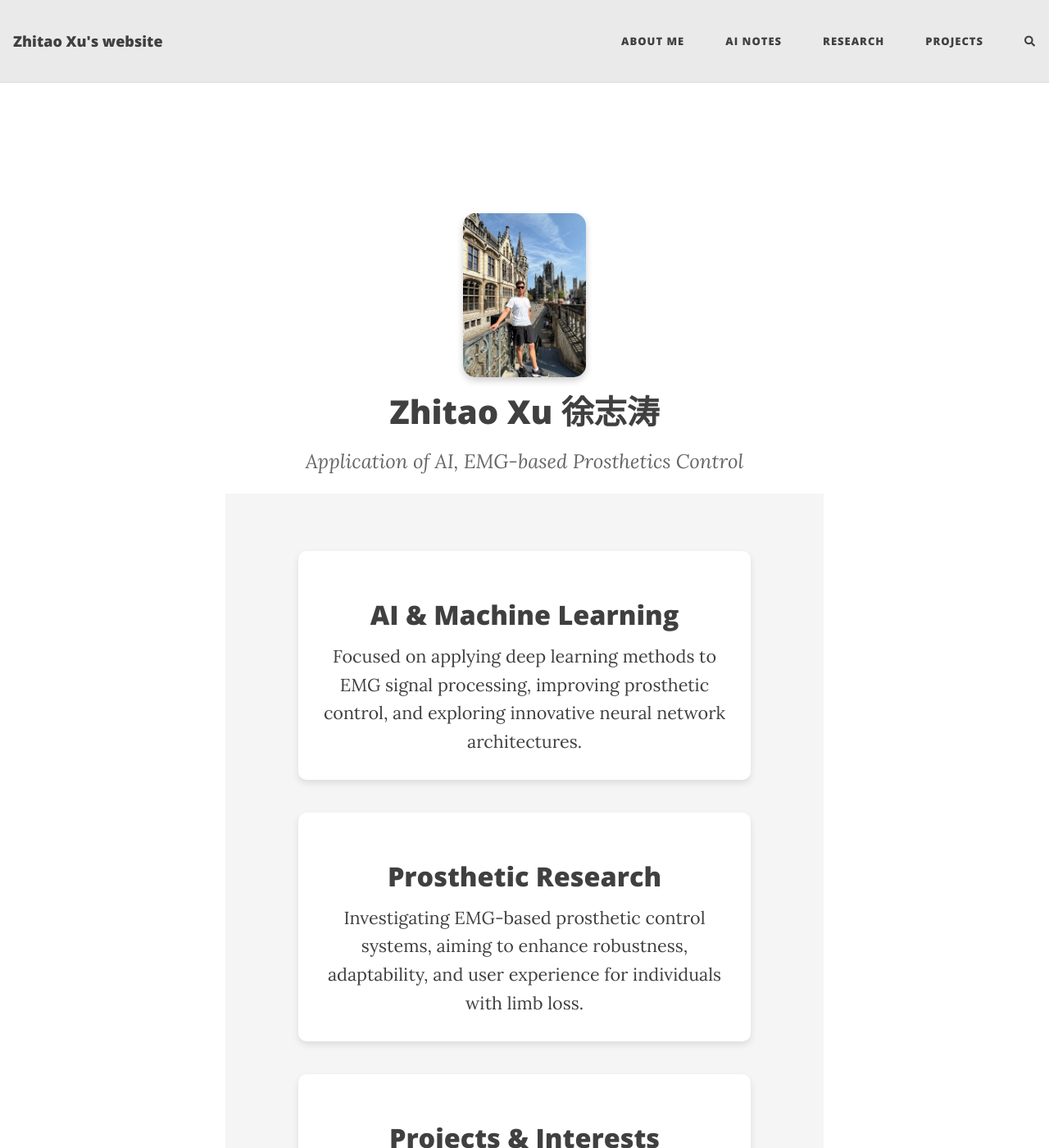
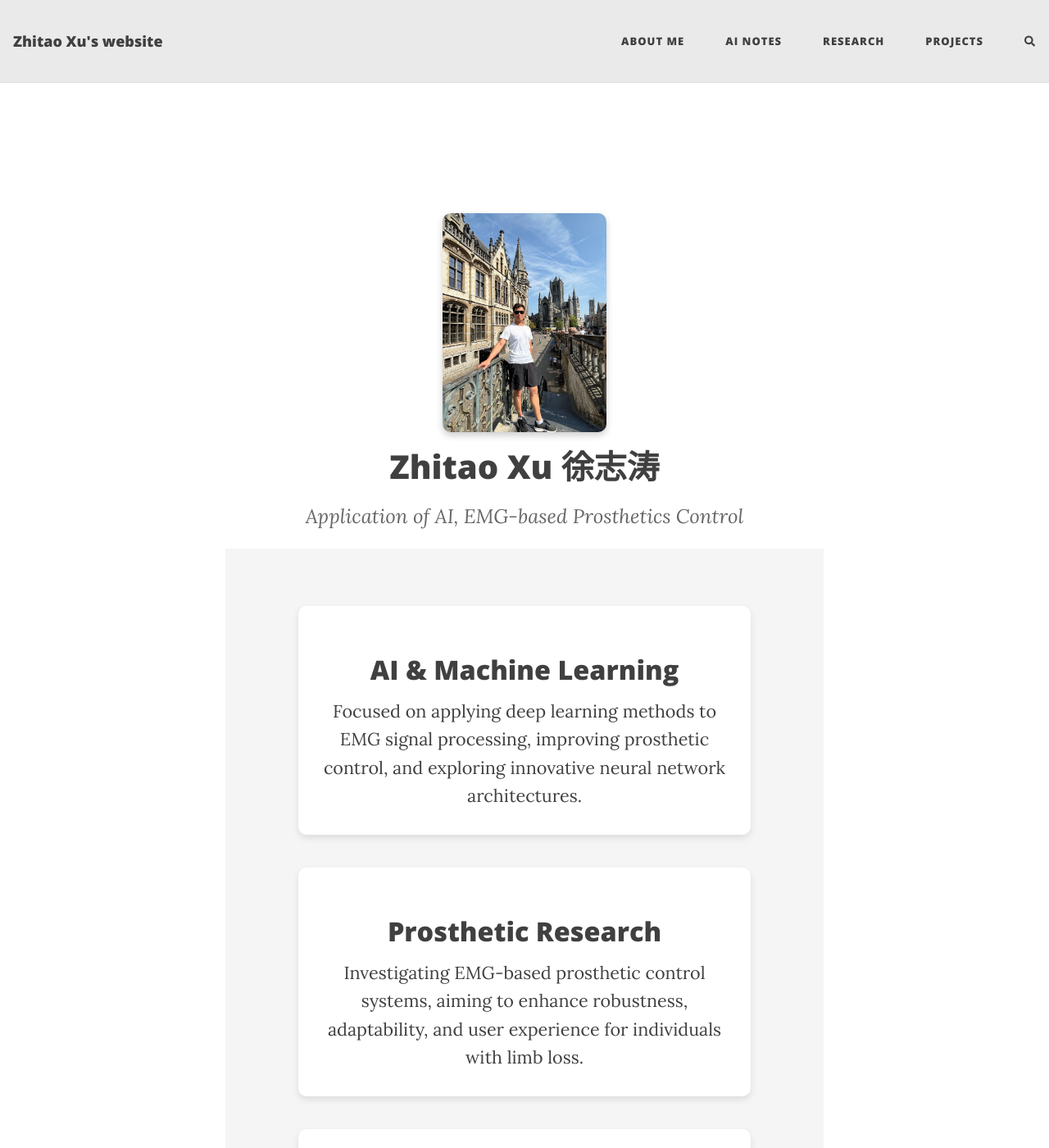
Before and after one commit to HerrXu01/herrxu01.github.io, a Jekyll site: the page built from index.html, in a window 1280 px wide and 1400 px high. Shown: the whole window at 82% size. Built offline with Jekyll 4.4.1, drawn with Linux system fonts in a browser that asks for light colours; the list of posts is cut into pages by our own code; comment, search, counter and statistics services are not loaded.

Commit message:
adjust profile photo

```diff
--- a/assets/css/beautifuljekyll.css
+++ b/assets/css/beautifuljekyll.css
@@ -1280,14 +1280,14 @@ footer .social-network-links a::before {
 .profile-photo-container {
   display: flex;
   justify-content: center;
-  margin-bottom: 20px; /* Adjust spacing between photo and title */
+  margin-bottom: 20px; /* 调整图片和标题之间的间距 */
 }
 
 .profile-photo-container img {
-  width: 150px; /* Adjust photo size */
+  width: 200px; /* 调整照片尺寸 */
   height: auto;
-  border-radius: 15px; /* Make the corners rounded */
-  box-shadow: 0 4px 8px rgba(0, 0, 0, 0.2); /* Shadow for 3D effect */
+  border-radius: 10px; /* 减小圆角半径 */
+  box-shadow: 0 4px 8px rgba(0, 0, 0, 0.2); /* 添加阴影效果 */
 }
 
 /* Subtitle Styling */
```
